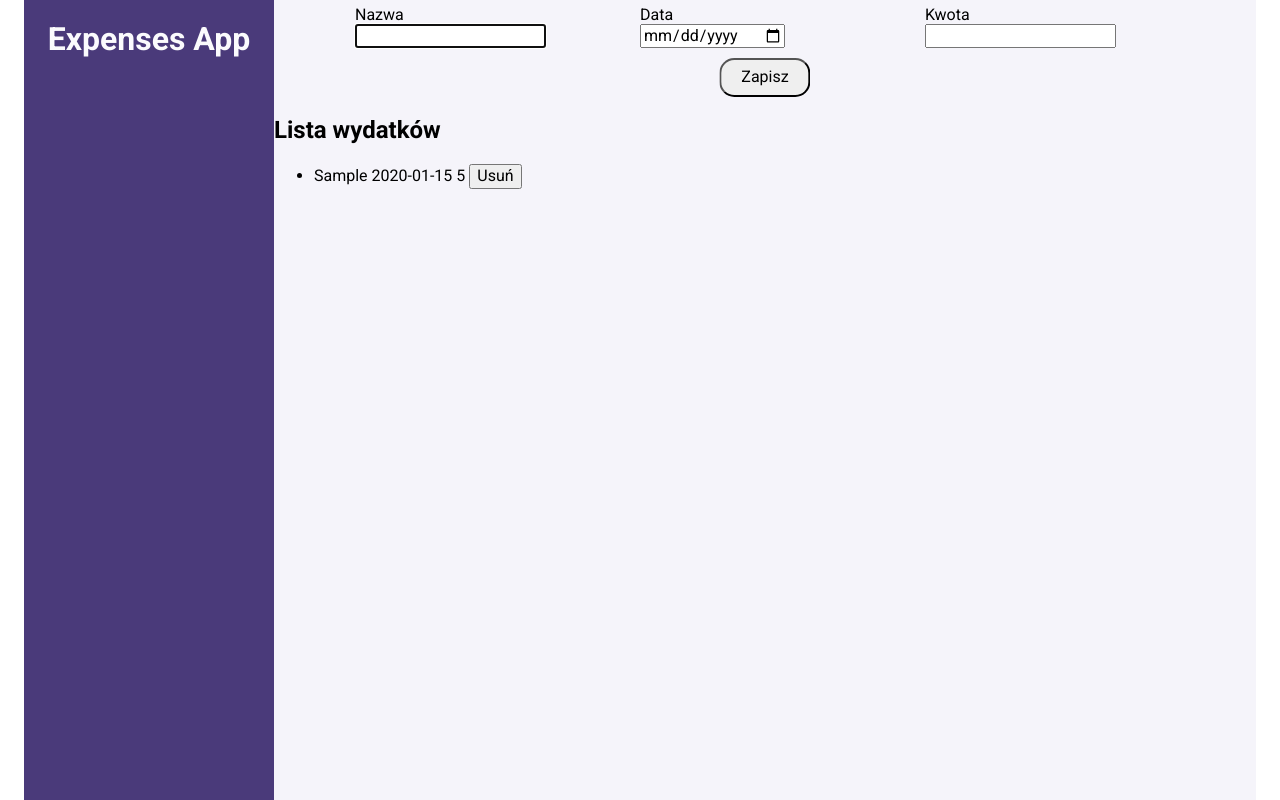
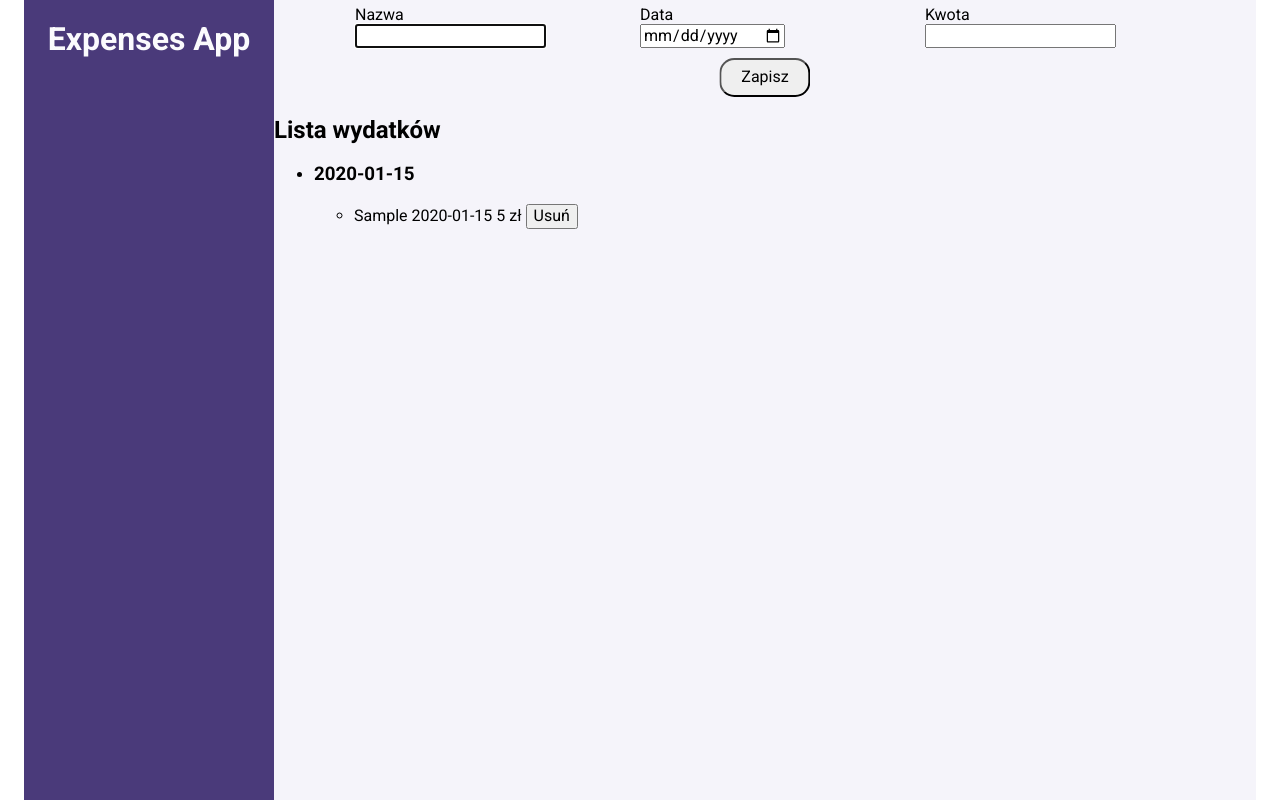
Before and after one commit to JakubM-I/expense-app, a React (Create React App) app: page / in a window 1280 px wide. Both pictures are taken after typing "Sample", "2020-01-15", "5" into the empty fields and a click on the button "Zapisz". Built offline with nearby package versions, Linux system fonts and the light colour scheme.

Commit message:
Added list sorting by date

```diff
--- a/package.json
+++ b/package.json
@@ -8,6 +8,7 @@
     "@testing-library/react": "^13.4.0",
     "@testing-library/user-event": "^13.5.0",
     "gh-pages": "^6.0.0",
+    "nanoid": "^5.0.3",
     "react": "^18.2.0",
     "react-dom": "^18.2.0",
     "react-scripts": "5.0.1",
--- a/src/Expenses/index.js
+++ b/src/Expenses/index.js
@@ -1,17 +1,37 @@
-const Expenses = ({expList, deleteExpense}) => (
+import { nanoid } from "nanoid";
+
+const Expenses = ({ expList, deleteExpense }) => {
+    const allDatesList = expList.map(exp => ({ id: nanoid(), date: exp.date }))
+
+    const datesList = [...new Map(allDatesList.map((m) => [m.date, m])).values()];
+
+    console.log(datesList);
+
+    return (
         <div>
             <h2>Lista wydatków</h2>
             <ul>
-                {expList.map(exp => (
+                {[...datesList]
+                    .sort((a, b) => new Date(b.date) - new Date(a.date))
+                    .map(date => (
+                        <li key={date.id}>
+                            <h3 >{date.date}</h3>
+                            <ul>
+                                {expList.filter(exp => exp.date === date.date).map(exp => (
                                     <li key={exp.id}>
                                         {exp.name}{" "}
                                         {exp.date}{" "}
-                        {exp.value}{" "}
+                                        {exp.value} zł{" "}
                                         <button onClick={() => deleteExpense(exp.id)} >Usuń</button>
                                     </li>
                                 ))}
                             </ul>
+                        </li>
+                    ))
+                }
+            </ul>
         </div>
     );
+};
 
 export default Expenses;
--- a/src/hooks/useExpenses.js
+++ b/src/hooks/useExpenses.js
@@ -1,4 +1,5 @@
 import { useState, useEffect } from "react";
+import { nanoid } from "nanoid";
 
 export const useExpenses = () => {
 
@@ -17,7 +18,7 @@ export const useExpenses = () => {
         setExpList(expList => [
             ...expList,
             {
-                id: expList.length ? expList[expList.length - 1].id + 1 : 1,
+                id: nanoid(),
                 name: name,
                 date: date,
                 value: value,
```
Also changed, not shown: 1 other file (tests, documents, lock files or other folders). Lines whose indentation alone changed are shown as unchanged.
